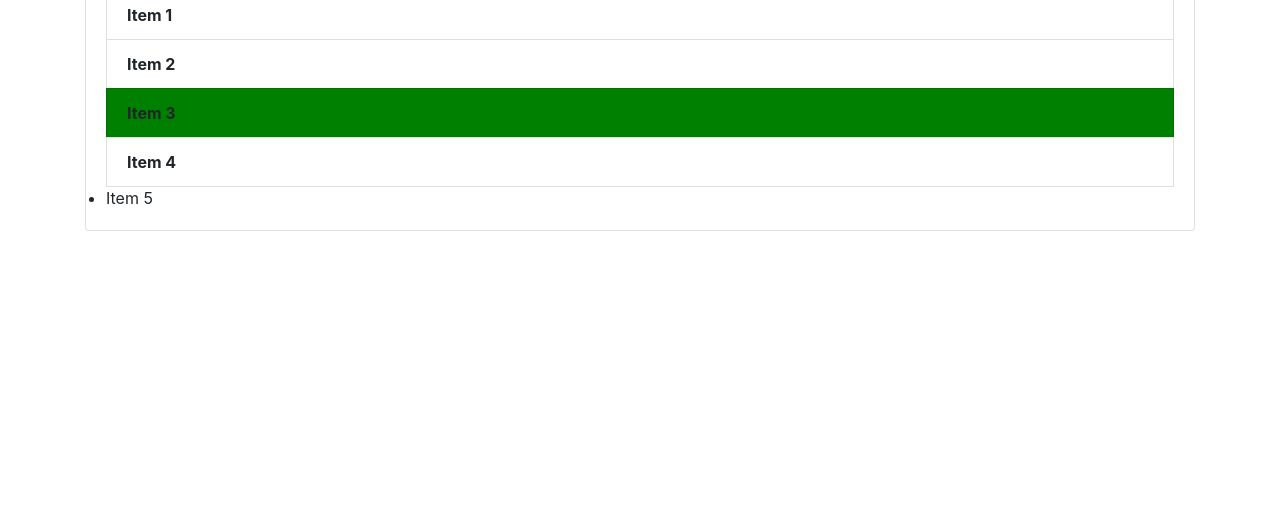
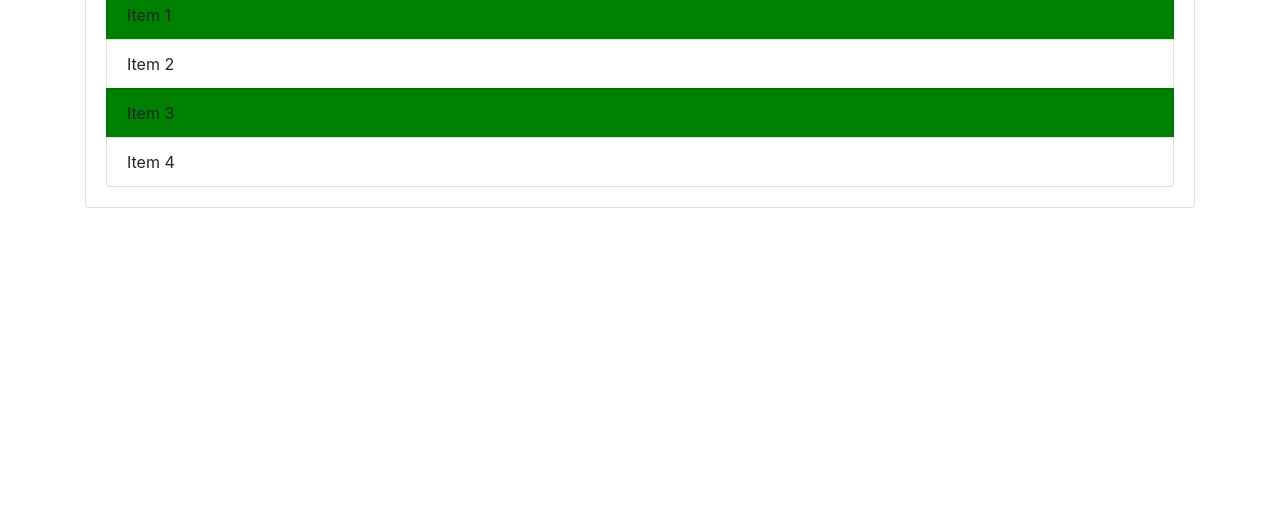
Before and after one commit to kiransalve/program1, a plain HTML site: page index.html in a window 1280 px wide. Shown: the part 287-800 px from the top of the page. Drawn offline with nearby package versions, Linux system fonts and the light colour scheme.

Commit message:
QuerySelector

```diff
--- a/index.html
+++ b/index.html
@@ -33,23 +33,45 @@
           <li class="list-group-item">Item 2</li>
           <li class="list-group-item">Item 3</li>
           <li class="list-group-item">Item 4</li>
-          <li>Item 5</li>
+          <!-- <li>Item 5</li> -->
         </ul>
       </div>
     </div>
     <script>
       // Make all the elements in the list have bold color font
-      let items = document.getElementsByClassName("list-group-item");
-      for (let i = 0; i < items.length; i++) {
-        items[i].style.fontWeight = "bold";
-      }
+      //   let items = document.getElementsByClassName("list-group-item");
+      //   for (let i = 0; i < items.length; i++) {
+      //     items[i].style.fontWeight = "bold";
+      //   }
 
       // Make the 3 rd element in the list have green background color
-      let thirdItem = items[2];
-      thirdItem.style.backgroundColor = "green";
+      //let thirdItem = items[2];
+      //thirdItem.style.backgroundColor = "green";
 
       // Add a new li element without the same class Name
-      let li = document.getElementsByTagName("li");
+      // let li = document.getElementsByTagName("li");
+
+      // Make the 2nd item have green background color
+      //   let second_item = document.querySelector(".list-group-item:nth-child(2)");
+      //   second_item.style.backgroundColor = "green";
+
+      //   // Make the 3rd item invisible
+      //   let third_item = document.querySelector(".list-group-item:nth-child(3)");
+      //   third_item.style.display = "none";
+
+      // Using QuerySelectorALL change the font color to green for 2nd item in the item list
+      let allItems = document.querySelectorAll(".list-group-item");
+      //allItems[1].style.backgroundColor = "green"
+
+      // Choose all the odd elements and make their background green using QuerySelectorALL
+      let odd = document.querySelectorAll(".list-group-item:nth-child(odd)");
+      for (let i = 0; i < odd.length; i++) {
+        odd[i].style.backgroundColor = "green";
+      }
+      // What is the difference between queryselector and queryselectorall?
+      // >> queryselector returns single object with first HTML element of given
+      //    selector, queryselectorall returns array of objects with all the HTML element
+      //    that matches with given selector.
     </script>
   </body>
 </html>
```
